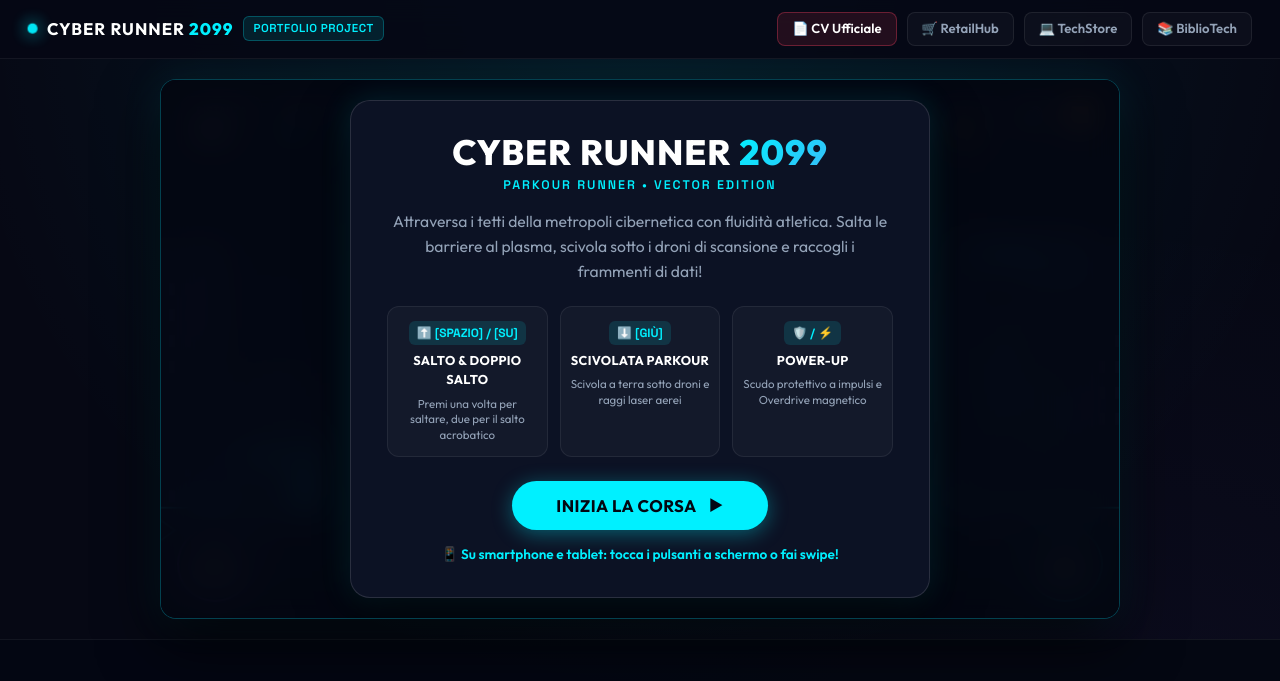
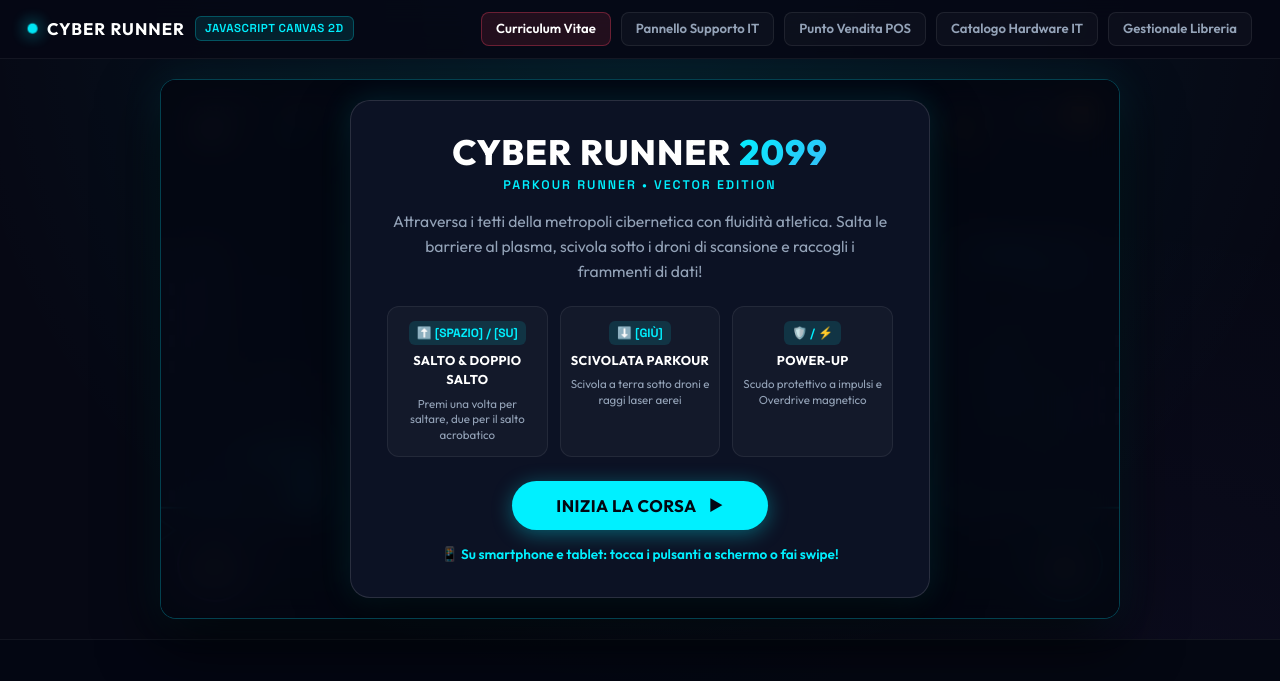
Before and after one commit to HV94/cyber-runner, a plain HTML site: page index.html in a window 1280 px wide. Shown: the top 681 px of the page. Drawn offline with Linux system fonts and the light colour scheme.

Commit message:
aggiornati titoli e documentazione tecnica del videogioco

```diff
--- a/index.html
+++ b/index.html
@@ -3,12 +3,12 @@
 <head>
   <meta charset="UTF-8">
   <meta name="viewport" content="width=device-width, initial-scale=1.0, maximum-scale=1.0, user-scalable=no">
-  <title>Cyber Runner 2099 - Modern Parkour Action | Valentyn Haidukov</title>
-  <meta name="description" content="Videogioco arcade 2D endless runner moderno a tema cyberpunk con animazioni vettoriali fluide, sound design procedurale in Web Audio API e fisica responsive a 60 FPS.">
+  <title>Cyber Runner - Videogioco Arcade 2D in JavaScript Canvas | Valentyn Haidukov</title>
+  <meta name="description" content="Videogioco arcade 2D endless runner in JavaScript puro su Canvas HTML5 con Web Audio API procedurale e controlli touch. Sviluppato da Valentyn Haidukov.">
 
   <!-- Open Graph -->
-  <meta property="og:title" content="Cyber Runner 2099 - Modern Parkour Action">
-  <meta property="og:description" content="Salta, scivola e corri sui tetti della metropoli cibernetica nel gioco creato da Valentyn Haidukov.">
+  <meta property="og:title" content="Cyber Runner - Videogioco Arcade 2D">
+  <meta property="og:description" content="Videogioco arcade 2D in JavaScript puro su Canvas HTML5. Sviluppato da Valentyn Haidukov.">
   <meta property="og:image" content="anteprima.png">
   <meta property="og:type" content="website">
 
@@ -25,22 +25,25 @@
   <header class="top-nav">
     <div class="nav-brand">
       <span class="pulse-dot"></span>
-      <span class="brand-title">CYBER RUNNER <strong>2099</strong></span>
-      <span class="brand-badge">Portfolio Project</span>
+      <span class="brand-title">CYBER RUNNER</span>
+      <span class="brand-badge">JavaScript Canvas 2D</span>
     </div>
 
     <nav class="nav-links">
       <a href="https://hv94.github.io/curriculum-vitae/" target="_blank" class="nav-btn btn-cv">
-        📄 CV Ufficiale
+        Curriculum Vitae
+      </a>
+      <a href="https://hv94.github.io/it-support-hub/" target="_blank" class="nav-btn">
+        Pannello Supporto IT
       </a>
       <a href="https://hv94.github.io/retail-store-catalog/" target="_blank" class="nav-btn">
-        🛒 RetailHub
+        Punto Vendita POS
       </a>
       <a href="https://hv94.github.io/tech-store-catalog/" target="_blank" class="nav-btn">
-        💻 TechStore
+        Catalogo Hardware IT
       </a>
       <a href="https://hv94.github.io/bookstore-catalog-manager/" target="_blank" class="nav-btn">
-        📚 BiblioTech
+        Gestionale Libreria
       </a>
     </nav>
   </header>
```
Also changed, not shown: 1 other file.
